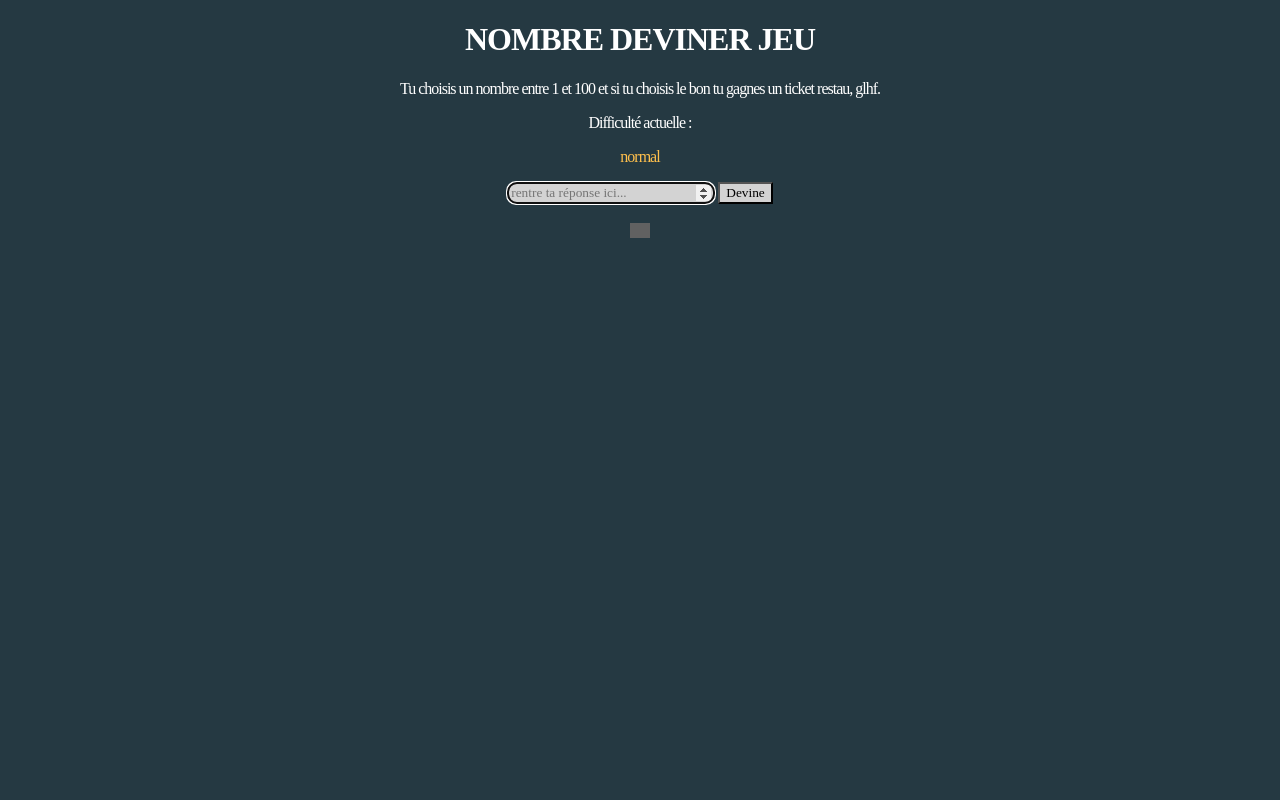
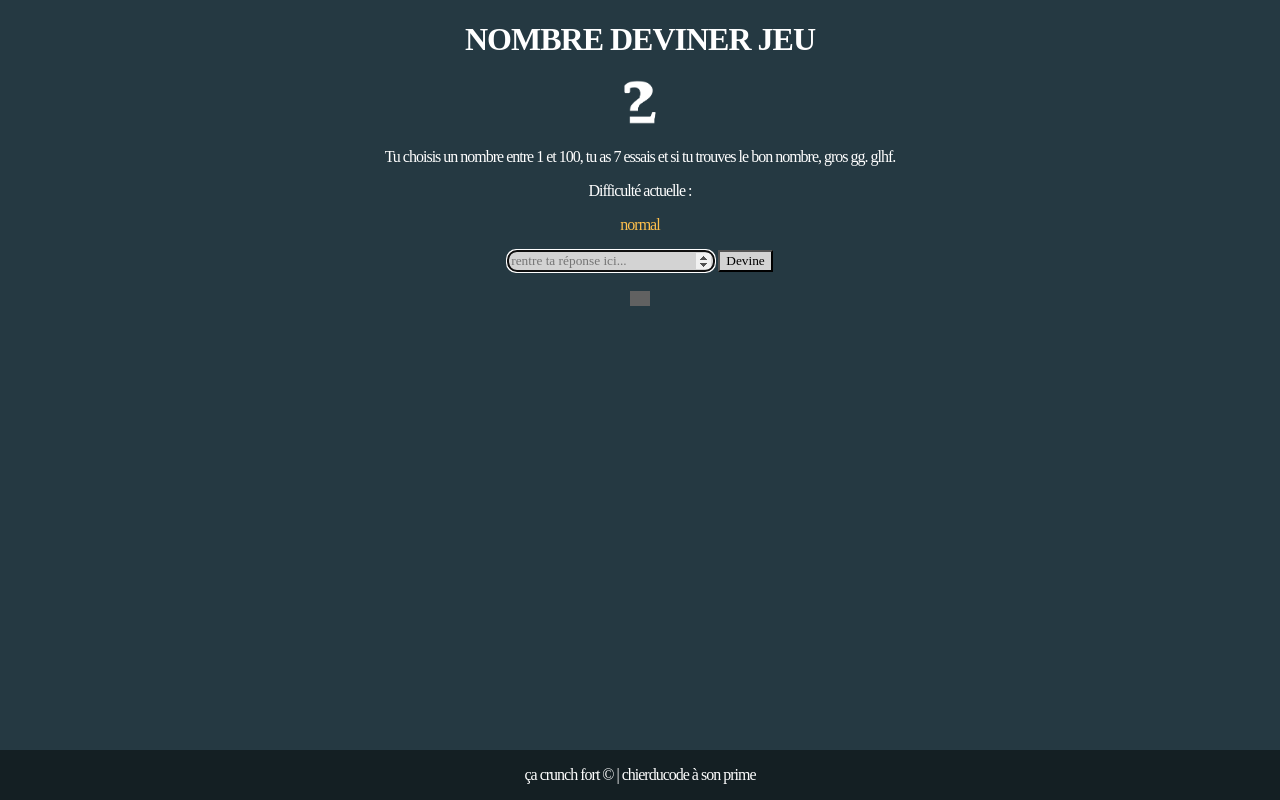
Before and after one commit to chierducode/guessing-game, a plain HTML site: page index.html in a window 1280 px wide. Drawn offline with nearby package versions, Linux system fonts and the light colour scheme; grey boxes are pictures that could not be loaded.

Commit message:
new patch notes 1.2.0 : new identity, new logo so so good

```diff
--- a/index.html
+++ b/index.html
@@ -4,12 +4,17 @@
     <script src="https://ajax.googleapis.com/ajax/libs/jquery/3.6.4/jquery.min.js"></script>
     <meta charset="utf-8">
     <link rel="stylesheet" type="text/css" href="style.css"/>
+    <link rel="icon" type="image/png" href="./imagelib/guessinggamelogo.png"/>
     <title>NOMBRE DEVINER JEU</title>
   </head>
 
   <body>
     <h1>NOMBRE DEVINER JEU</h1>
-
+    <img class="logo"
+    src="imagelib/guessinggamelogo.png"
+    width="48"
+    height="48"
+    />
     <p class="explanation"></p>
 
     <div class="form">
@@ -32,10 +37,10 @@
         width="20"
         /></button>
         <div class="settingsmenu" id="settingsmenu">
+          <button class="custommode" id="custommode"></button>
           <button class="easymode" id="easymode"></button>
           <button class="normalmode" id="normalmode"></button>
-          <button class="hardcoremode" id="hardcoremode"></button><br>
-          <button class="custommode" id="custommode"></button><br>
+          <button class="hardcoremode" id="hardcoremode"></button>
           <input type="number" class="customrangenumber" id="customrangenumber"/>
           <p><br></p>
           <input type="number" class="user_choice_minimum_number" id="user_choice_minimum_number" placeholder="min..."/>
@@ -49,4 +54,7 @@
     <script type="text/javascript"></script>
     <script src="script.js"></script>
   </body>
+  <footer>
+    <p>ça crunch fort © | chierducode à son prime</p>
+  </footer>
 </html>
--- a/script.js
+++ b/script.js
@@ -71,14 +71,17 @@ custommodebtn.textContent = `custom mode : ${CUSTOM_MODE} essais`;
 
 easymode.addEventListener("click", event => {
     changeDifficulty(EASY_MODE);
+    updateExplanation();
 });
 
 normalmode.addEventListener("click", event => {
     changeDifficulty(NORMAL_MODE);
+    updateExplanation();
 });
 
 hardcoremode.addEventListener("click", event => {
     changeDifficulty(HARDCORE_MODE);
+    updateExplanation();
 
 });
 
@@ -122,7 +125,7 @@ function changemaximumGuess() {
 
 
 function updateExplanation(){
-    explanation.textContent = `Tu choisis un nombre entre ${minimumNumber} et ${maximumNumber} et si tu choisis le bon tu gagnes un ticket restau, glhf.`;
+    explanation.textContent = `Tu choisis un nombre entre ${minimumNumber} et ${maximumNumber}, tu as ${maximumGuess} essais et si tu trouves le bon nombre, gros gg. glhf.`;
 }
 
 
--- a/style.css
+++ b/style.css
@@ -10,9 +10,6 @@ input {
 }
 
 body {
-    width: 50%;
-    max-width: 800px;
-    min-width: 480px;
     margin: 0 auto;
     background-color:rgb(37, 57, 66);
     color:white;
@@ -97,6 +94,26 @@ body {
 }
 
 .customrangenumber {
-    width:56px;
+    width:120px;
     position:relative; left:20rem;
 }
+
+.logo:hover {
+    animation: tilt-shaking 0.3s infinite;
+}
+
+@keyframes tilt-shaking {
+    0% { transform: rotate(0deg); }
+    25% { transform: rotate(5deg); }
+    50% { transform: rotate(0eg); }
+    75% { transform: rotate(-5deg); }
+    100% { transform: rotate(0deg); }
+  }
+
+  footer {
+    text-align:center;
+    background-color:rgb(20, 31, 35);
+    margin-top:390px;
+    position:fixed;bottom:0px;
+    width:100%;
+  }
```
Also changed, not shown: imagelib/guessinggamelogo.png (added).
